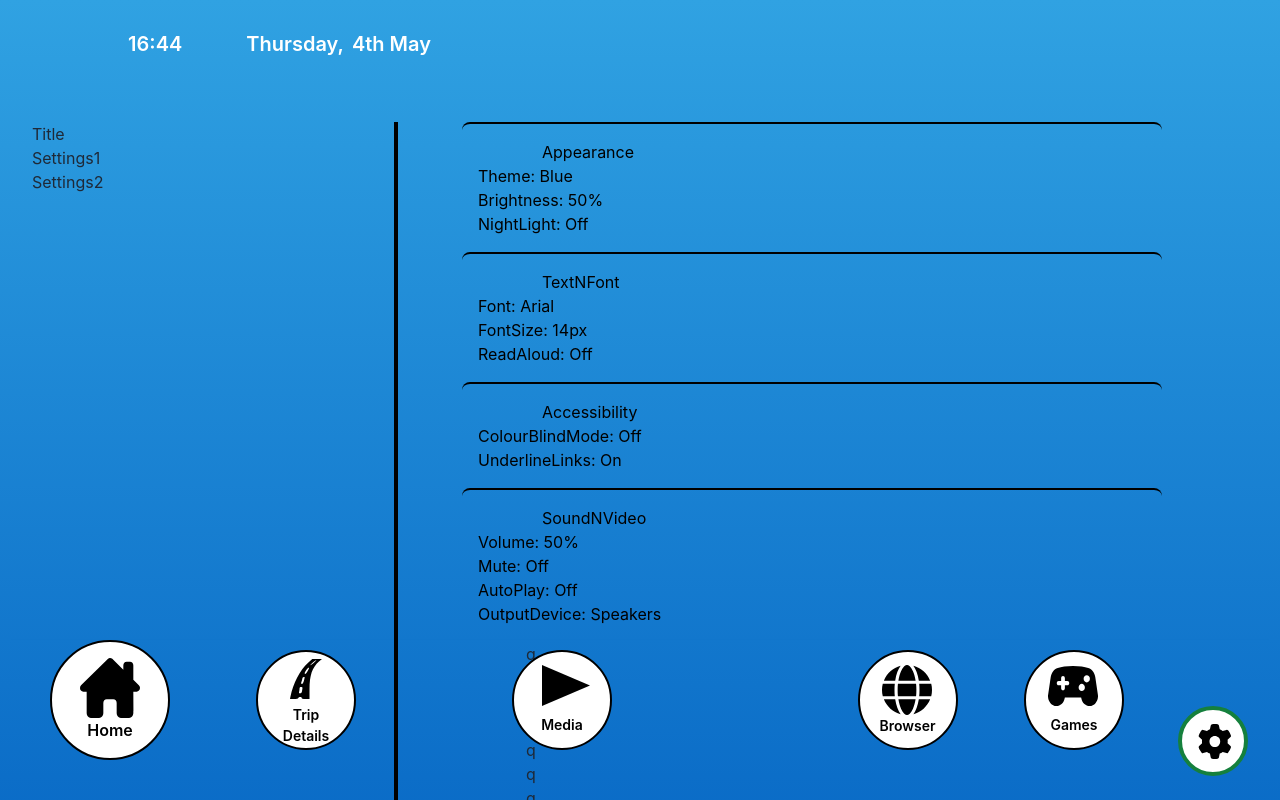
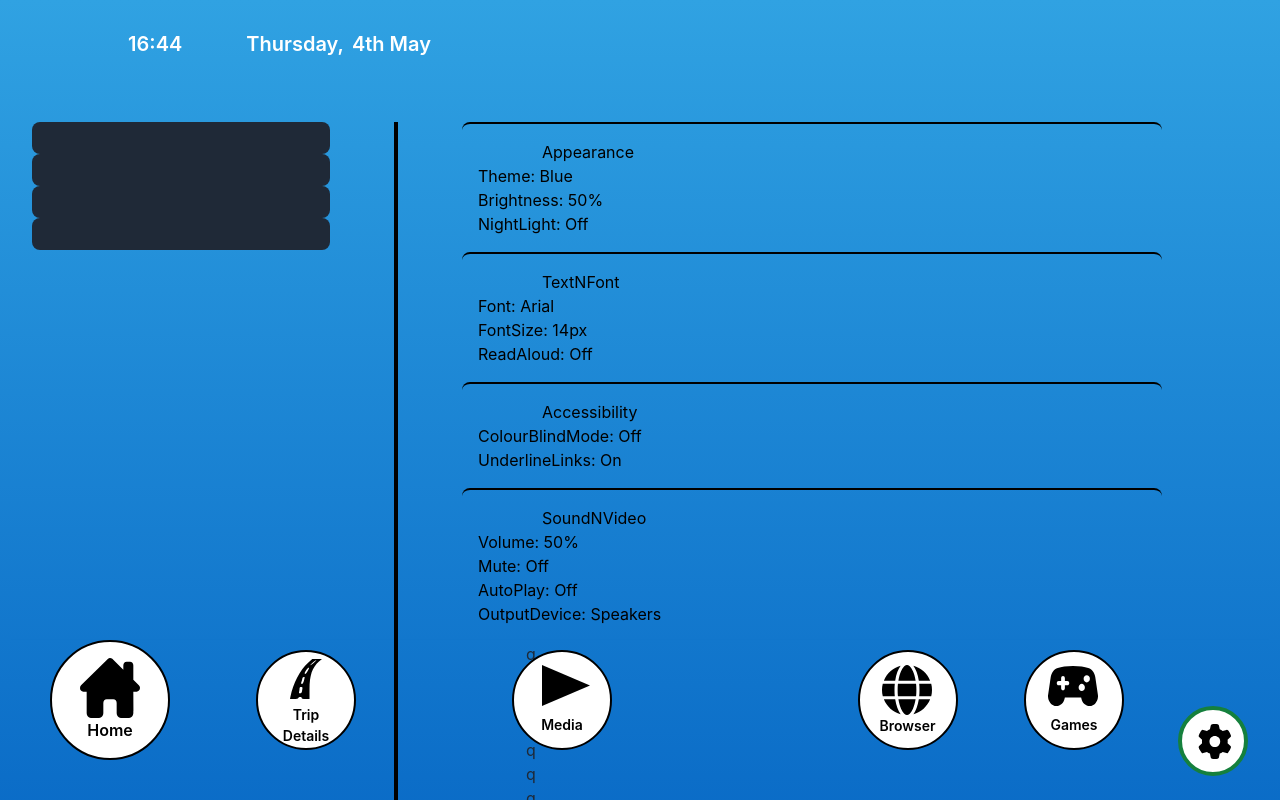
Before and after one commit to jnluis/BatalhaBus, a React (Create React App) app: page /settings in a window 1280 px wide. Built offline with nearby package versions, Linux system fonts and the light colour scheme.

Commit message:
Update navbar.jsx

```diff
--- a/src/pages/settings/components/navbar.jsx
+++ b/src/pages/settings/components/navbar.jsx
@@ -1,13 +1,13 @@
 import React, { Component } from "react";
+import NavbarTitles from "./navbarTitles";
 
-function Navbar() {
-  return (
-    <div className="flex flex-col">
-      <div className="Header">Title</div>
-      <div>Settings1</div>
-      <div>Settings2</div>
-    </div>
-  );
+function Navbar(props) {
+  const navbarTitles = [];
+  props.titles.forEach((title, index) => {
+    navbarTitles.push(<NavbarTitles key={index} title={title} />);
+  });
+
+  return <div className="flex flex-col ">{navbarTitles}</div>;
 }
 
 export default Navbar;
```
